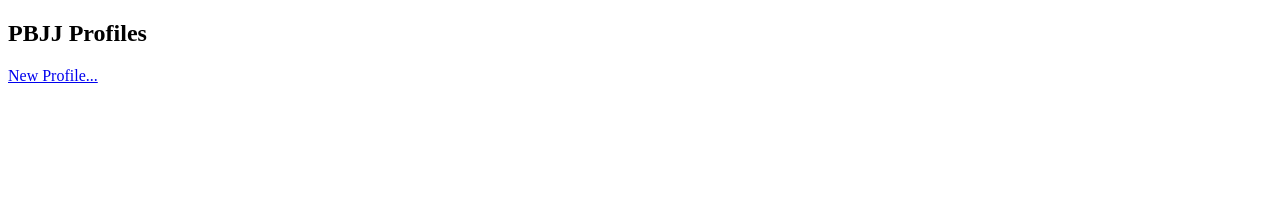
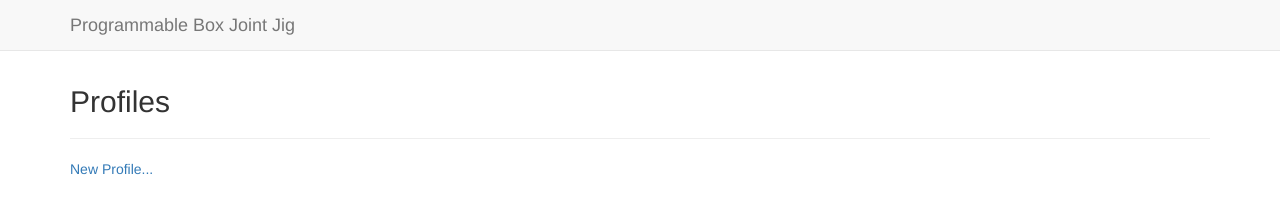
Before and after one commit to benbrandt22/PBJJ, a plain HTML site: page PBJJ/WebContent/profiles.html in a window 1280 px wide. Drawn offline with Linux system fonts and the light colour scheme; no server answers.

Commit message:
Started adding Bootstrap UI to Profiles page

```diff
--- a/PBJJ/WebContent/profiles.html
+++ b/PBJJ/WebContent/profiles.html
@@ -4,28 +4,35 @@
 <head>
     <script src="angular.min.js"></script>
     <script src="profiles.js"></script>
+    <script src="ui-bootstrap-tpls-2.0.1.min.js"></script>
+    <link rel="stylesheet" type="text/css" href="css/bootstrap.min.css">
     <meta charset="utf-8" />
     <title>Profiles</title>
 </head>
-<body>
-    <div ng-controller="ProfilesController as profilesCtrl">
+<body style="padding-top: 65px;">
 
-        <h2>PBJJ Profiles</h2>
+    <nav class="navbar navbar-default navbar-fixed-top">
+        <div class="container">
+            <div class="navbar-header">
+                <a class="navbar-brand" href="index.html">Programmable Box Joint Jig</a>
+            </div>
+        </div>
+    </nav>
 
-        <div>
-            <a href="new.html">New Profile...</a>
-        </div>
+    <div class="container" ng-controller="ProfilesController as profilesCtrl">
+
+        <h2>Profiles</h2>
 
         <div ng-repeat="profile in profilesCtrl.profiles">
-            <div>
+            <div ng-click="profile.isSelected = !profile.isSelected">
                 <span ng-if="!profile.isRenaming">{{profile.name}}</span>
                 <span ng-if="profile.isRenaming">
-                    <input type="text" ng-model="profile.newName"/>
+                    <input type="text" ng-model="profile.newName" />
                     <button type="button" ng-click="profilesCtrl.rename(profile.name, profile.newName)">OK</button>
                     <button type="button" ng-click="(profile.isRenaming = false)">Cancel</button>
                 </span>
             </div>
-            <div>
+            <div ng-if="profile.isSelected">
                 <button type="button" ng-click="profilesCtrl.loadProfile(profile.name)">Load</button>
                 <button type="button" ng-click="profilesCtrl.editProfile(profile.name)">Edit</button>
                 <button type="button" ng-click="(profile.isRenaming = true)">Rename</button>
@@ -38,6 +45,13 @@
             </div>
         </div>
 
+
+        <hr />
+
+        <p>
+            <a href="new.html">New Profile...</a>
+        </p>
+
     </div>
 </body>
 </html>
```
